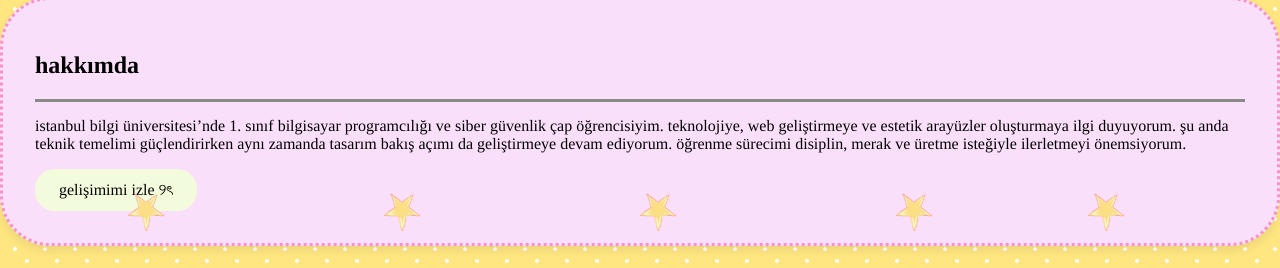
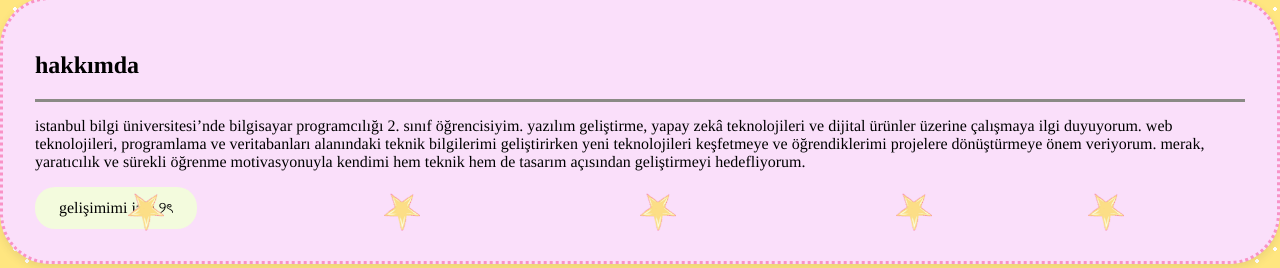
Before and after one commit to nurgulcirak/nurgulcirak.github.io, a plain HTML site: page index.html in a window 1280 px wide. Shown: the part 546-814 px from the top of the page. Drawn offline with Linux system fonts and the light colour scheme.

Commit message:
Update index.html

```diff
--- a/index.html
+++ b/index.html
@@ -72,7 +72,7 @@
 <main>
     <section id="hakkimda" class="İçerik">
 <h2>hakkımda</h2>
-<p> <hr> istanbul bilgi üniversitesi’nde 1. sınıf bilgisayar programcılığı ve siber güvenlik çap öğrencisiyim. teknolojiye, web geliştirmeye ve estetik arayüzler oluşturmaya ilgi duyuyorum. şu anda teknik temelimi güçlendirirken aynı zamanda tasarım bakış açımı da geliştirmeye devam ediyorum. öğrenme sürecimi disiplin, merak ve üretme isteğiyle ilerletmeyi önemsiyorum. </p>
+<p> <hr>istanbul bilgi üniversitesi’nde bilgisayar programcılığı 2. sınıf öğrencisiyim. yazılım geliştirme, yapay zekâ teknolojileri ve dijital ürünler üzerine çalışmaya ilgi duyuyorum. web teknolojileri, programlama ve veritabanları alanındaki teknik bilgilerimi geliştirirken yeni teknolojileri keşfetmeye ve öğrendiklerimi projelere dönüştürmeye önem veriyorum. merak, yaratıcılık ve sürekli öğrenme motivasyonuyla kendimi hem teknik hem de tasarım açısından geliştirmeyi hedefliyorum.</p>
 
 <a href="https://www.linkedin.com/in/nurgulcirak/" id="button"> gelişimimi izle ୨ৎ</a>
     </section>
```
